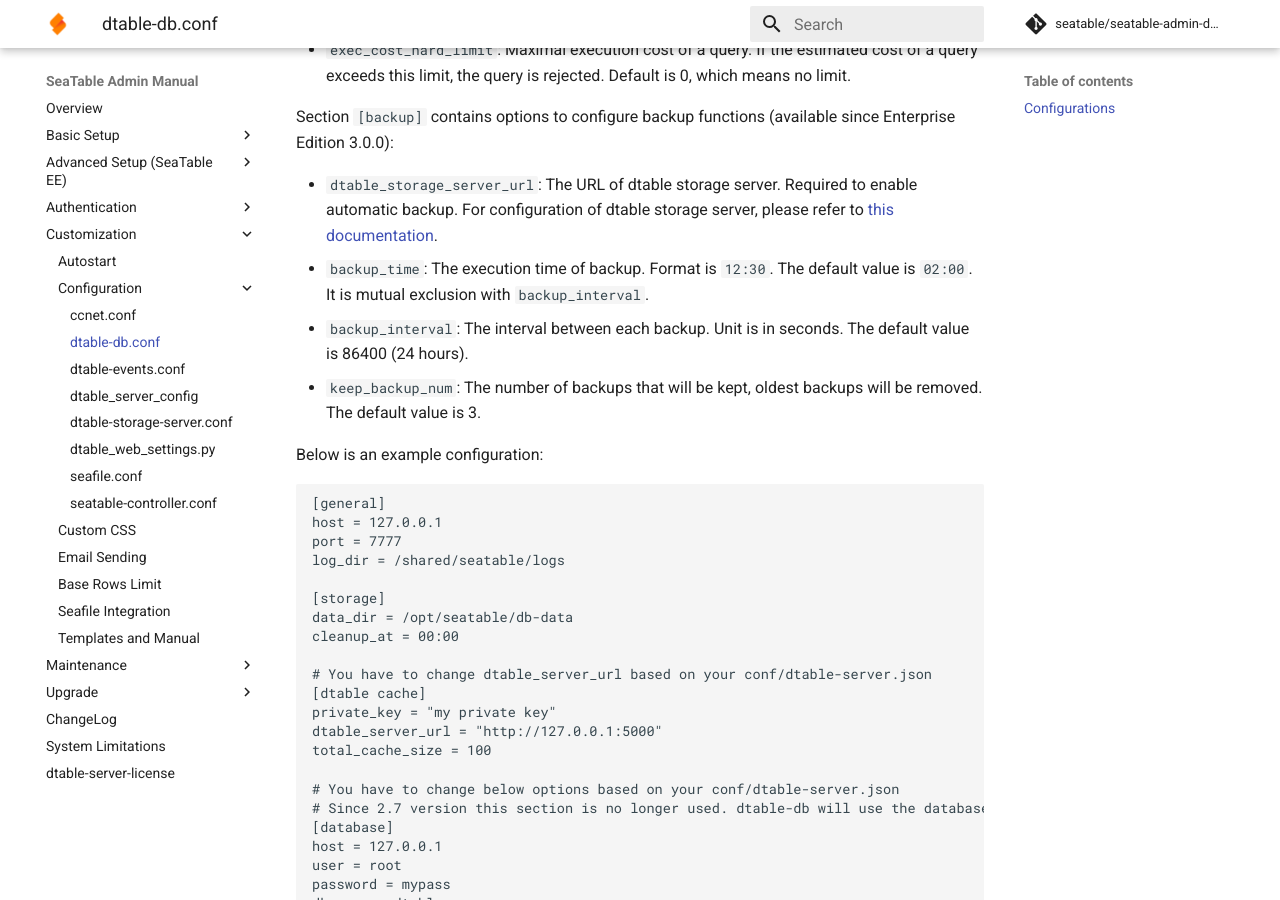
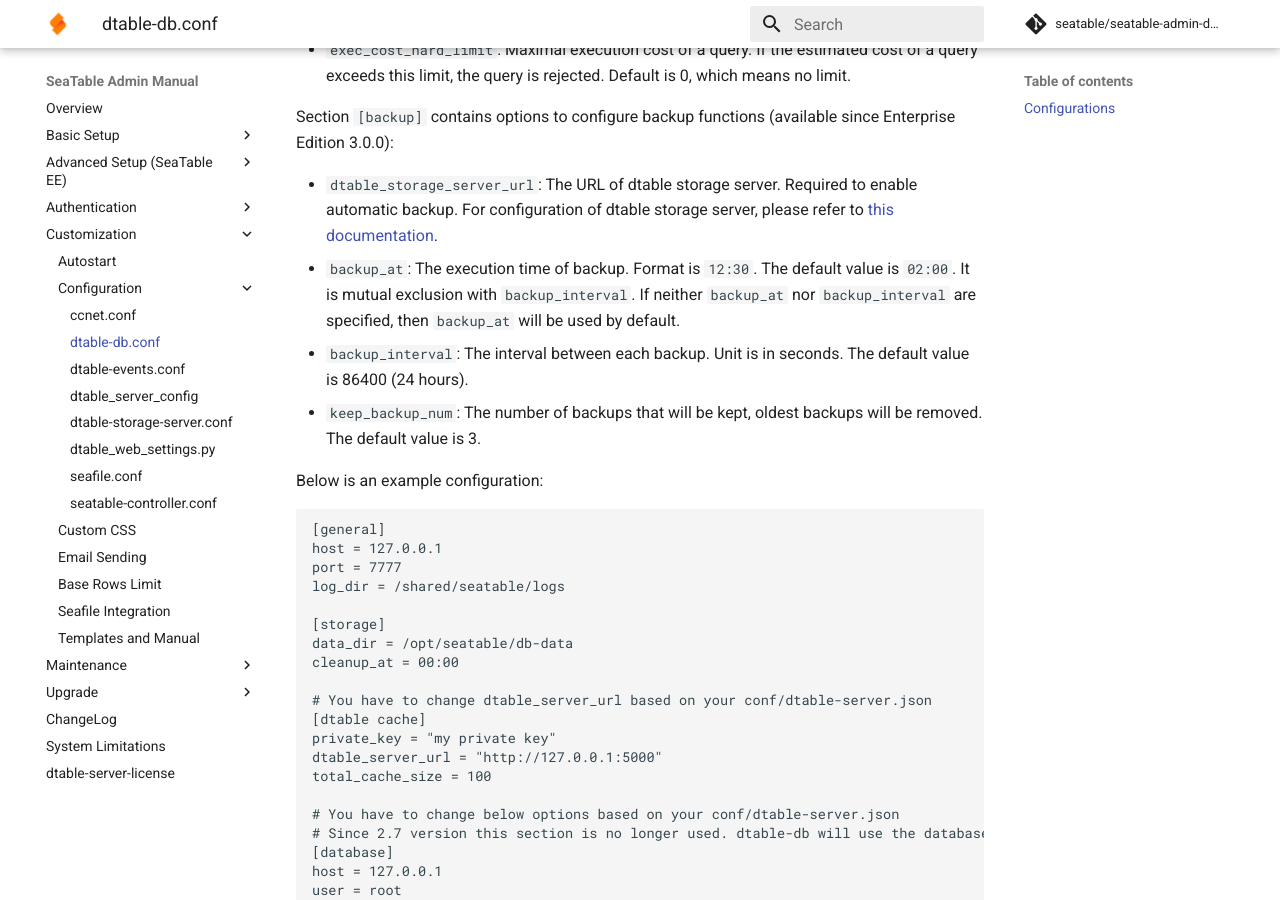
Before and after one commit to seatable/seatable-admin-docs, an MkDocs documentation site: the page built from manual/config/dtable_db_conf.md, in a window 1280 px wide and 900 px high, scrolled down 1953 px. Built offline with MkDocs 1.6.1 and Material for MkDocs 9.7.7, drawn with Linux system fonts in a browser that asks for light colours; comment, search, counter and statistics services are not loaded.

Commit message:
Update dtable_db_conf.md

```diff
--- a/manual/config/dtable_db_conf.md
+++ b/manual/config/dtable_db_conf.md
@@ -48,7 +48,7 @@
 Section `[backup]` contains options to configure backup functions (available since Enterprise Edition 3.0.0):
 
 - `dtable_storage_server_url`: The URL of dtable storage server. Required to enable automatic backup. For configuration of dtable storage server, please refer to [this documentation](./dtable_storage_server_conf.md).
-- `backup_time`: The execution time of backup. Format is `12:30`. The default value is `02:00`. It is mutual exclusion with `backup_interval`.
+- `backup_at`: The execution time of backup. Format is `12:30`. The default value is `02:00`. It is mutual exclusion with `backup_interval`. If neither `backup_at` nor `backup_interval` are specified, then `backup_at` will be used by default.
 - `backup_interval`: The interval between each backup. Unit is in seconds. The default value is 86400 (24 hours).
 - `keep_backup_num`: The number of backups that will be kept, oldest backups will be removed. The default value is 3.
 
```
